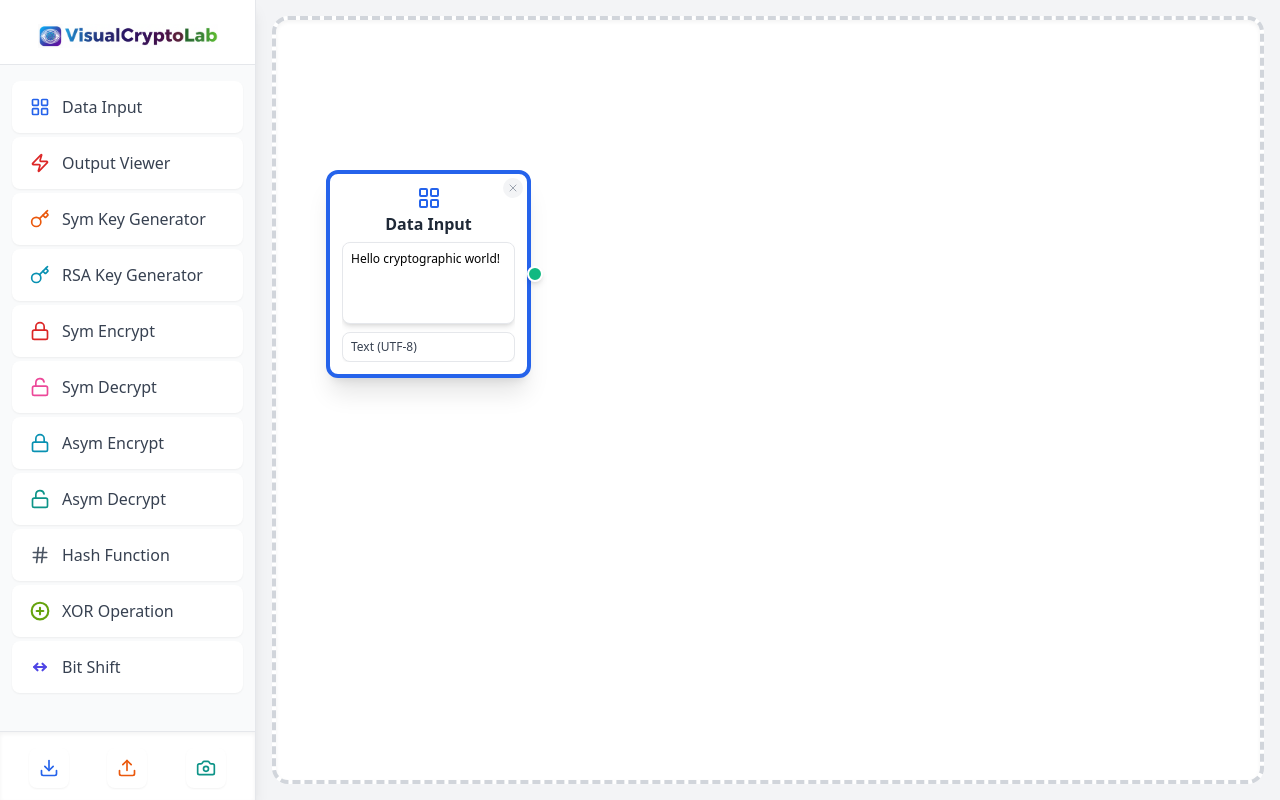
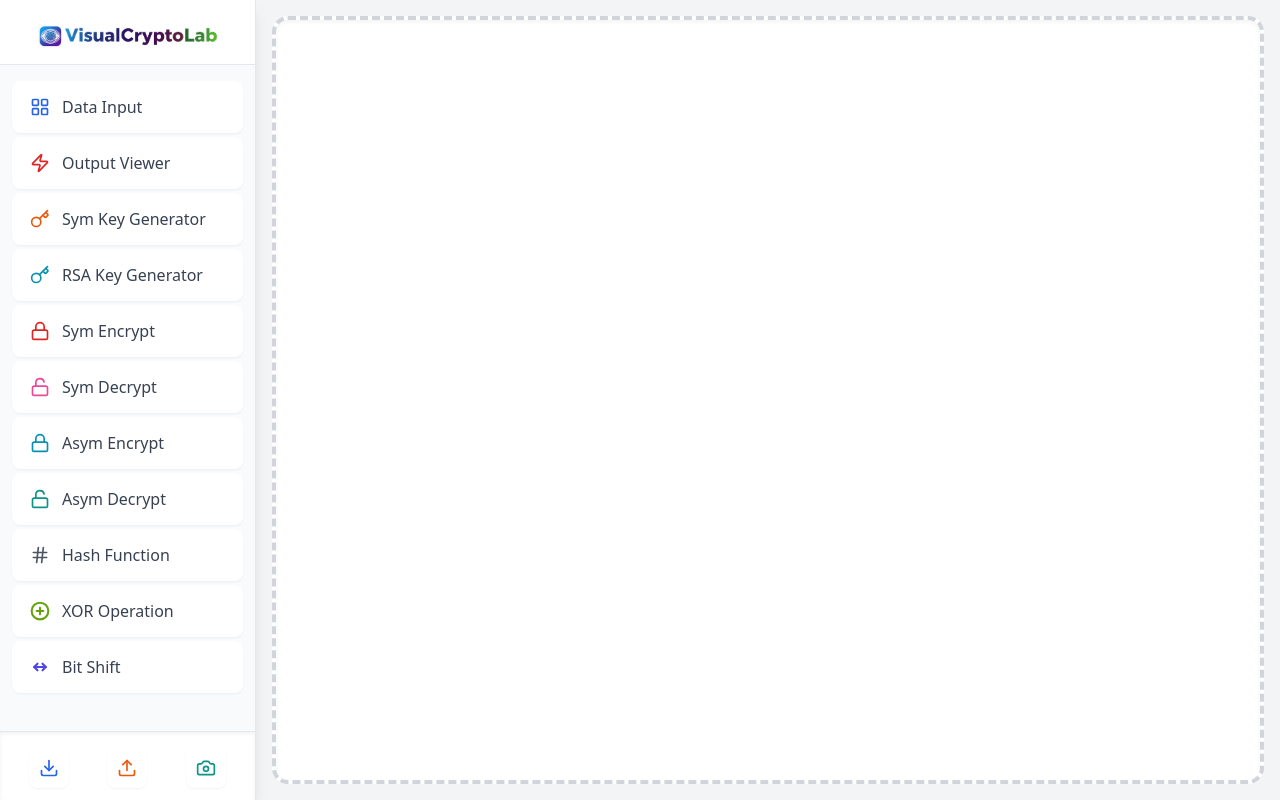
Before and after one commit to visualcryptolab/vcryptolab, a React (Vite) app: page / in a window 1280 px wide. Built offline with nearby package versions, Linux system fonts and the light colour scheme.

Commit message:
Empty workspace at start

```diff
--- a/src/App.jsx
+++ b/src/App.jsx
@@ -169,18 +169,7 @@ const NODE_DEFINITIONS = {
 };
 
 // Initial nodes on the canvas
-const INITIAL_NODES = [
-  {
-    id: 'input_1',
-    label: 'Data Input',
-    position: { x: 50, y: 150 },
-    type: 'DATA_INPUT',
-    color: 'blue',
-    content: 'Hello cryptographic world!',
-    format: 'Text (UTF-8)',
-    dataOutput: 'Hello cryptographic world!'
-  },
-];
+const INITIAL_NODES = []; // Set to empty array to start clean
 
 const INITIAL_CONNECTIONS = []; // No initial connections
 
@@ -1234,7 +1223,7 @@ const DraggableBox = ({ node, setPosition, canvasRef, handleConnectStart, handle
                             <button
                                 onClick={(e) => handleCopyToClipboard(e, convertedData)}
                                 disabled={!convertedData || convertedData.startsWith('ERROR')}
-                                className={`absolute top-1 right-1 p-1 rounded-full text-white font-semibold transition duration-150 text-xs shadow-md
+                                className={`absolute top-1 right-1 p-1 rounded-full text-white font-semibold transition duration-150 text-xs shadow-sm
                                             ${convertedData && !convertedData.startsWith('ERROR')
                                                 ? copyStatus === 'Copied!' ? 'bg-green-500 hover:bg-green-600' : 'bg-gray-400 hover:bg-gray-500'
                                                 : 'bg-gray-300 cursor-not-allowed'}`}
```
